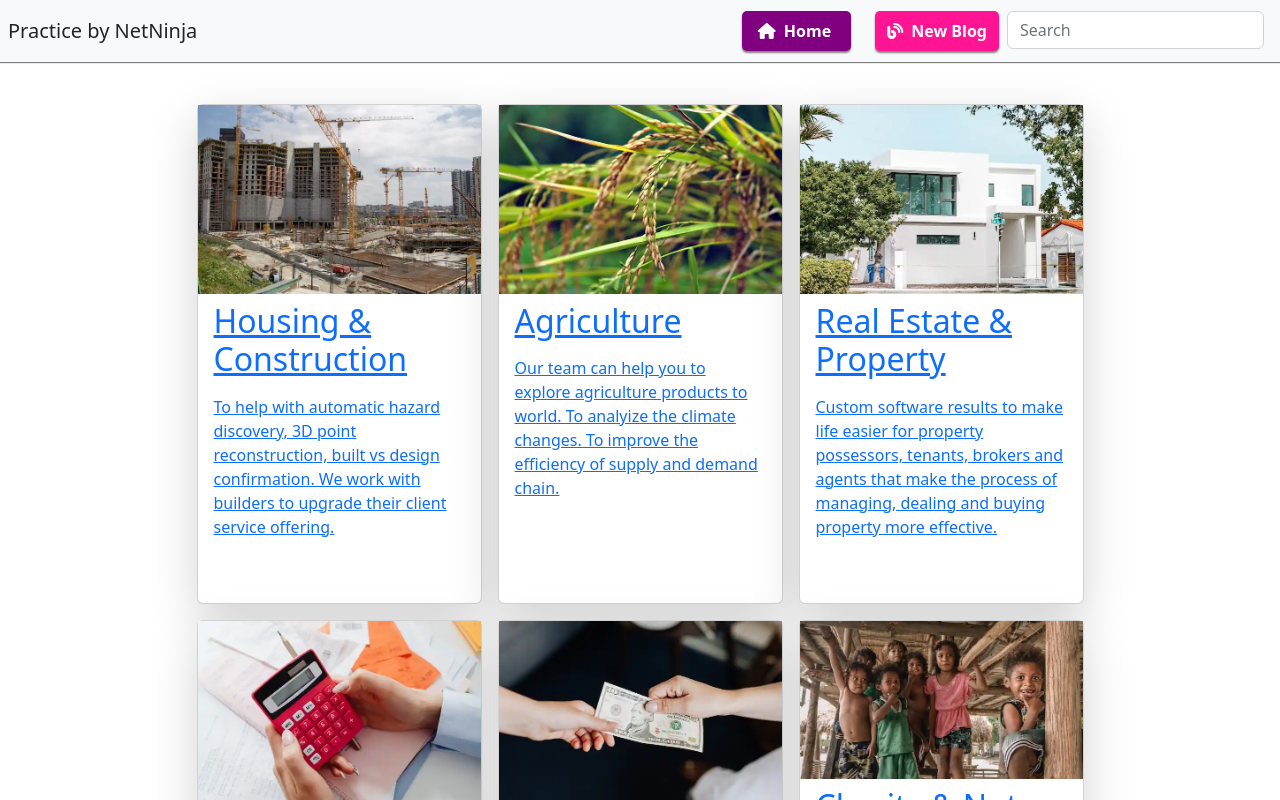
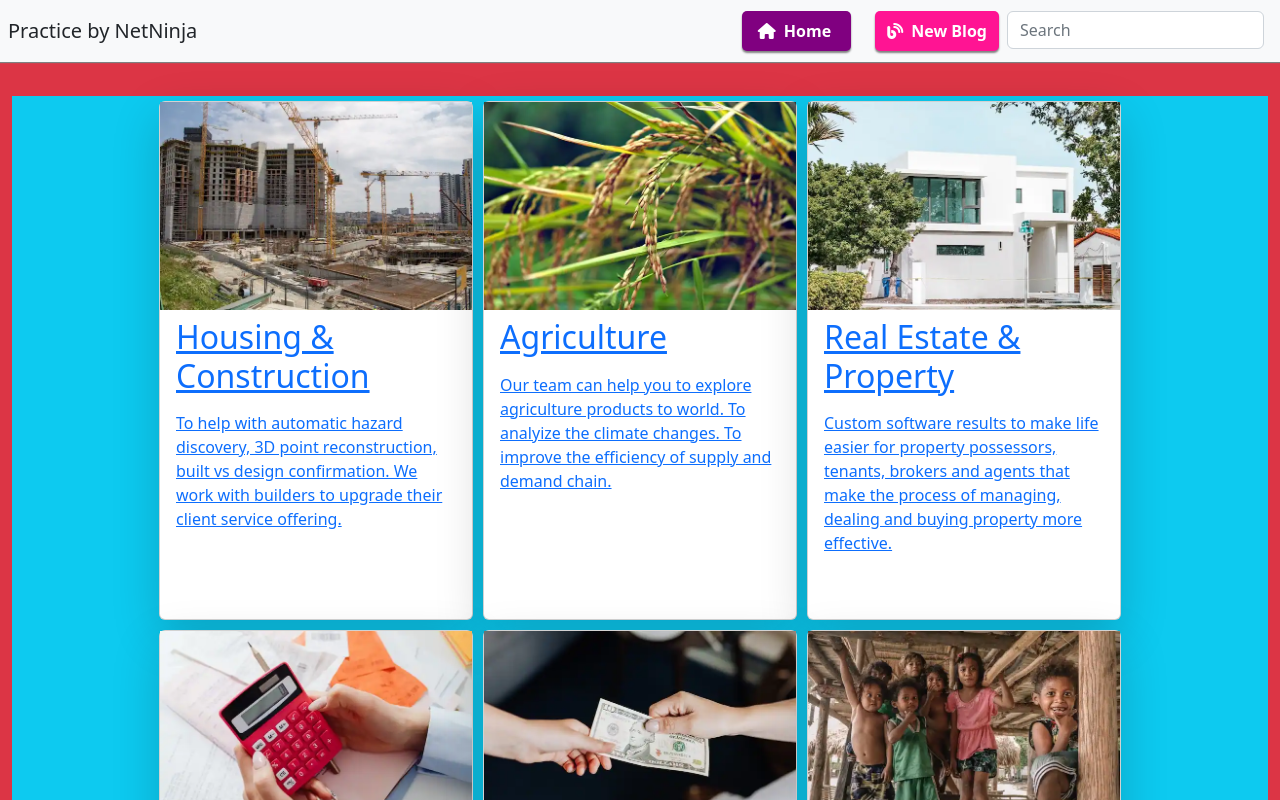
Before and after one commit to RajeshVarma22/deskSite2, a React (Create React App) app: page / in a window 1280 px wide. Shown: the top 800 px of the page. Built offline with nearby package versions, Linux system fonts and the light colour scheme.

Commit message:
Update Desktops.jsx last

```diff
--- a/src/components2/Desktops.jsx
+++ b/src/components2/Desktops.jsx
@@ -164,12 +164,13 @@ const Desktops = () => {
 
   ]
 
+
   return (
-    <div className='mt-5 container pt-5' id='Desktops'>
-      <div className="row" style={{justifyContent: "center"}}>
+    <div className='mt-5 container-fluid bg-danger pt-5' id='Desktops'>
+      <div className="row gx-0 bg-info" style={{justifyContent: "center"}}>
         {sectors.map((sector) => {
           return (
-            <div className="card gx-0 m-2 shadow-lg col-sm-9 col-md-5 col-lg-3" key={sector.id}>
+            <div className="card  gx-0 shadow-lg col-10 col-sm-6 col-md-4 col-lg-3" key={sector.id} style={{margin: "5px"}}>
               <Link to={`/sectors/${sector.url}`} state={{ icon: sector.image }} className="more">
                 <div className="card-body p-0">
                   <img className="sectorImage img-fluid" src={`../images/sector/${sector.image1}`} alt={`${sector.image1}`} />
```
